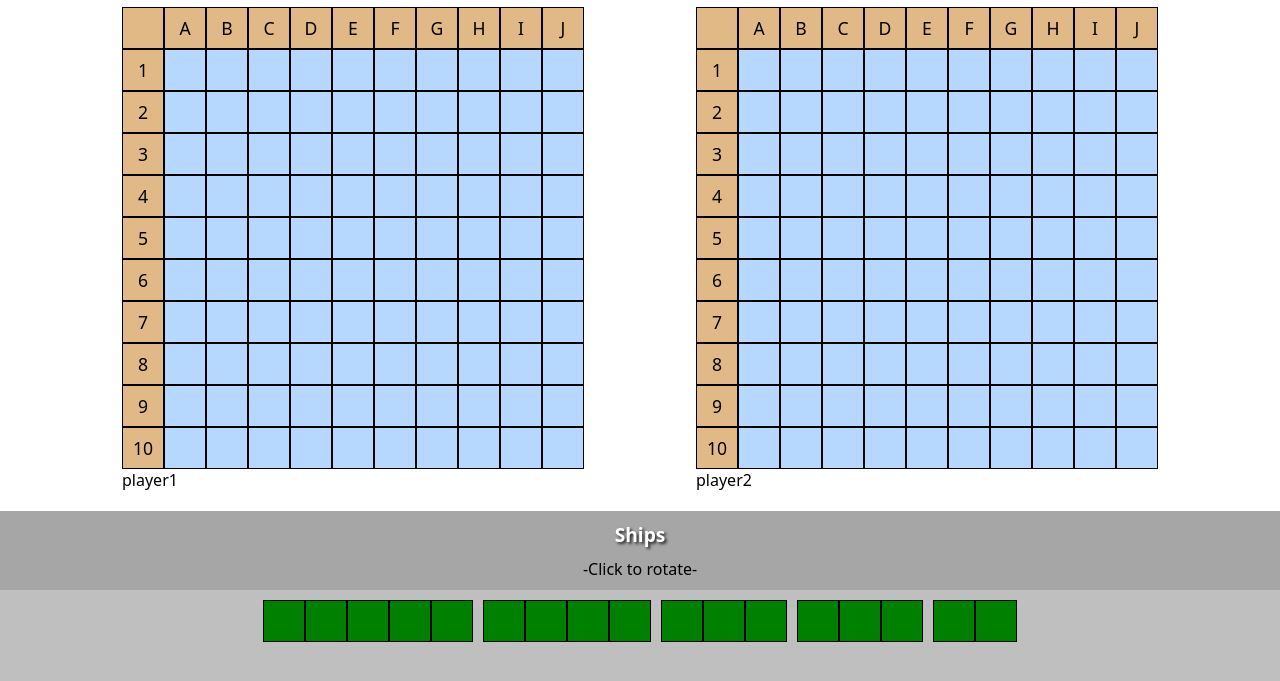
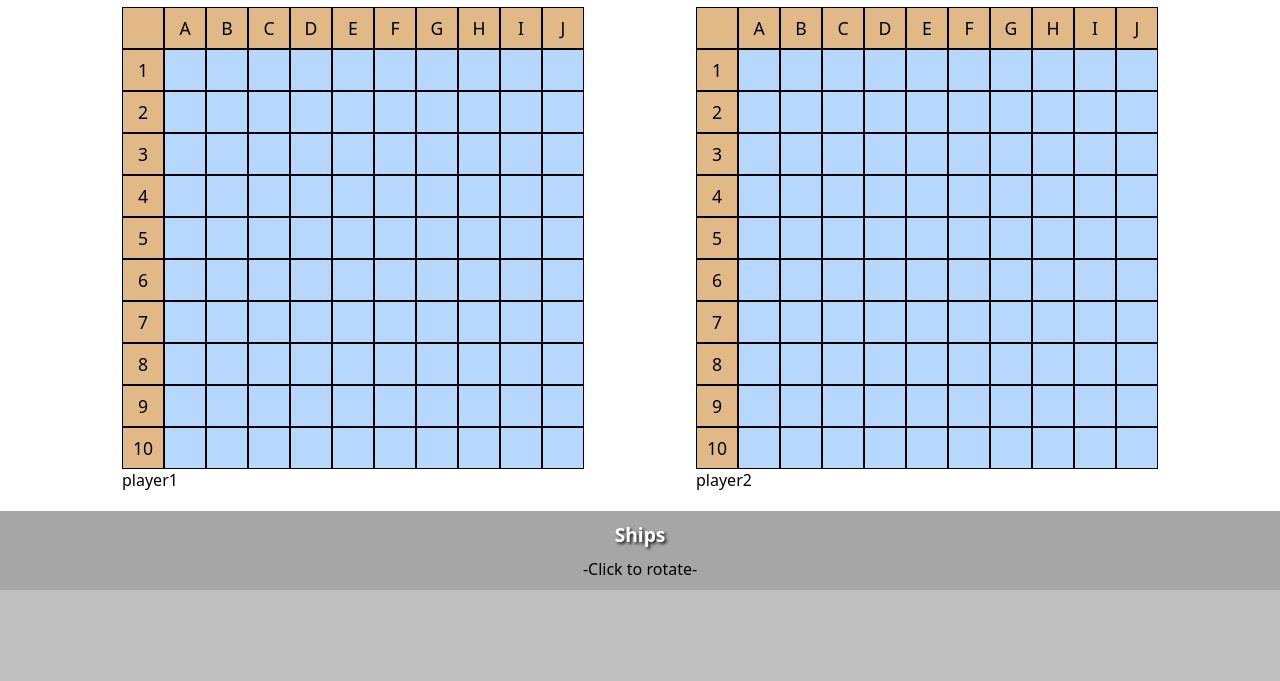
Before and after one commit to Fox-Jester/Battleship, a website with bundled scripts: page index.html in a window 1280 px wide. Shown: the part 83-764 px from the top of the page. Built offline with nearby package versions, Linux system fonts and the light colour scheme.

Commit message:
fix(html): Remove static ships

```diff
--- a/index.html
+++ b/index.html
@@ -84,39 +84,7 @@
     <footer id="shipyard-container">
       <h3>Ships</h3>
       <p>-Click to rotate-</p>
-      <div id="shipyard">
-        <div id="carrier" class="row" draggable="true" data-width="5">
-          <div class="ship"></div>
-          <div class="ship"></div>
-          <div class="ship"></div>
-          <div class="ship"></div>
-          <div class="ship"></div>
-        </div>
-
-        <div id="battleship" class="row" draggable="true" data-width="4">
-          <div class="ship"></div>
-          <div class="ship"></div>
-          <div class="ship"></div>
-          <div class="ship"></div>
-        </div>
-
-        <div id="destroyer" class="row" draggable="true" data-width="3">
-          <div class="ship"></div>
-          <div class="ship"></div>
-          <div class="ship"></div>
-        </div>
-
-        <div id="submarine" class="row" draggable="true" data-width="3">
-          <div class="ship"></div>
-          <div class="ship"></div>
-          <div class="ship"></div>
-        </div>
-
-        <div id="patrol-boat" class="row" draggable="true" data-width="2">
-          <div class="ship"></div>
-          <div class="ship"></div>
-        </div>
-      </div>
+      <div id="shipyard"></div>
     </footer>
 
     <script src="index.js" type="module"></script>
```
